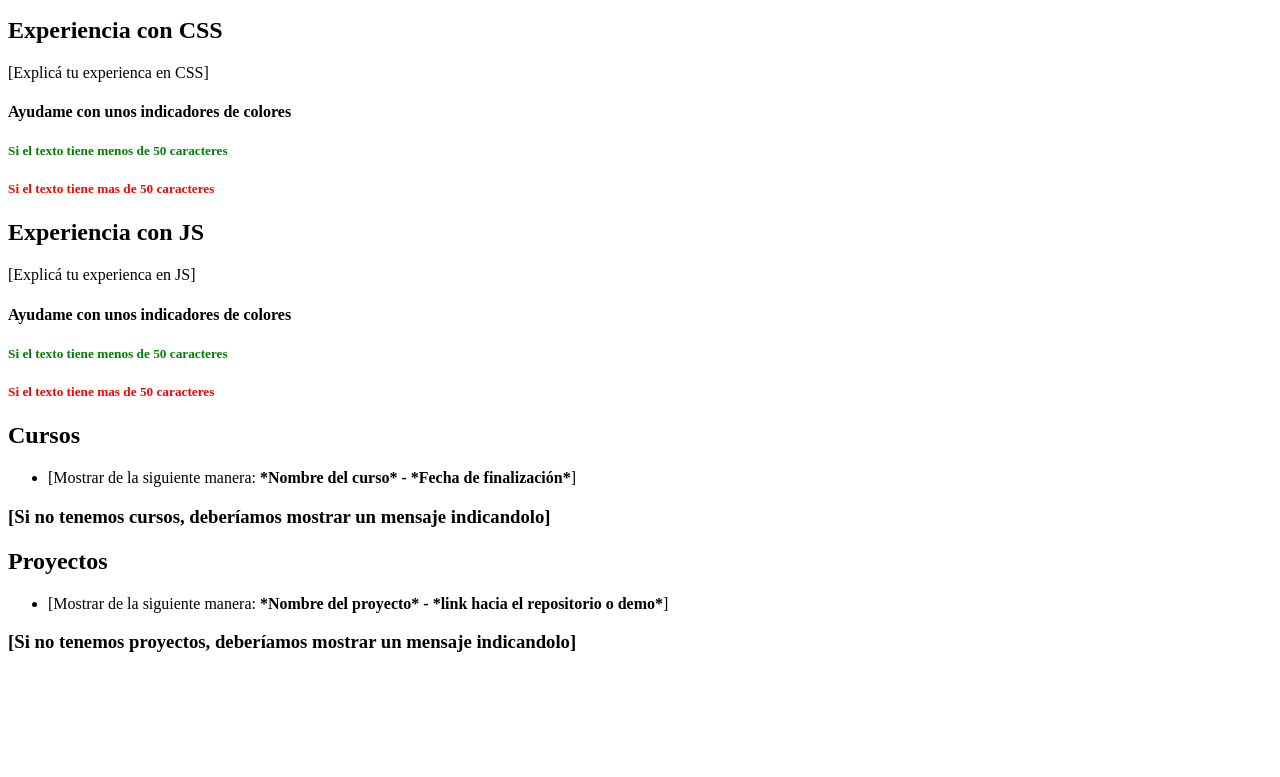
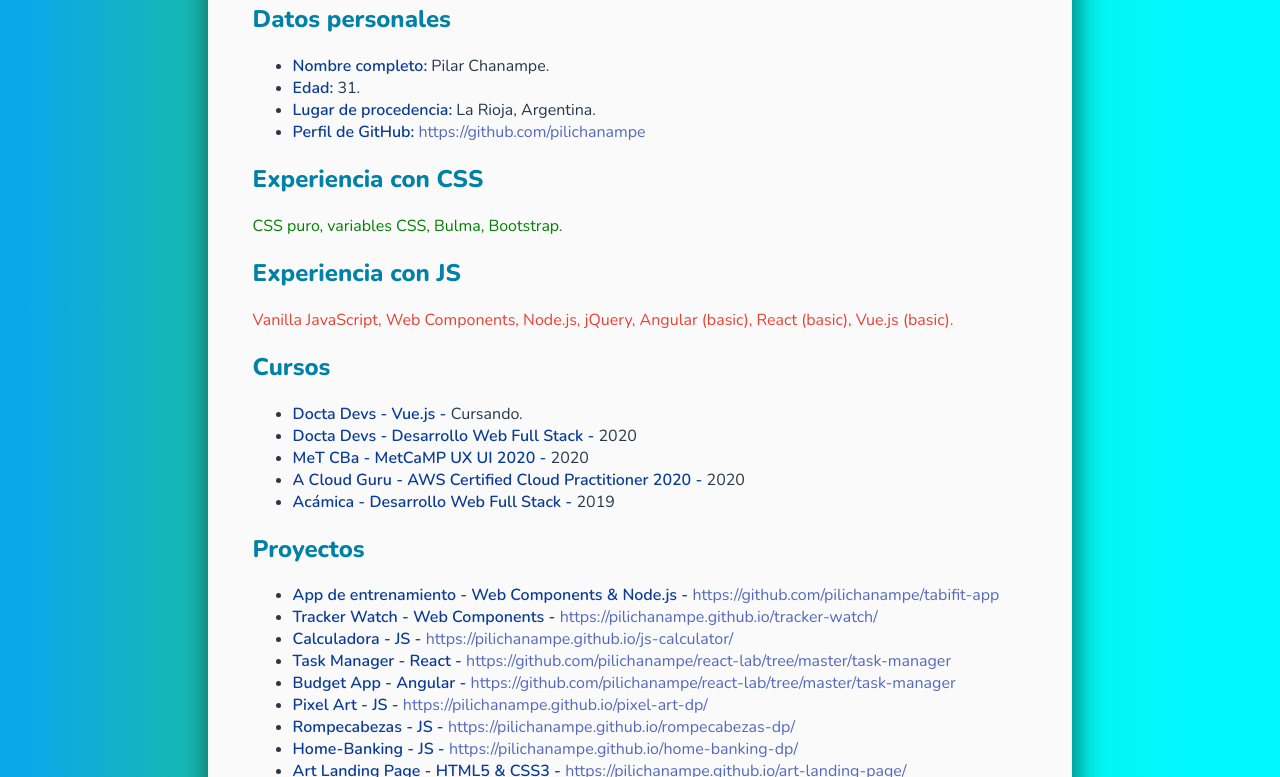
Before and after one commit to pilichanampe/primera-clase, a plain HTML site: page index.html in a window 1280 px wide. Shown: the part 202-979 px from the top of the page. Before the commit the page ends 874 px from the top, so only its background shows below. Drawn offline with nearby package versions, Linux system fonts and the light colour scheme.

Commit message:
changing styles

```diff
--- a/index.html
+++ b/index.html
@@ -3,6 +3,7 @@
 <head>
     <meta charset="UTF-8">
     <meta name="viewport" content="width=device-width, initial-scale=1.0">
+    <link href="https://fonts.googleapis.com/css2?family=Nunito:wght@300;400;600;800&display=swap" rel="stylesheet">
     <title>Primera Clase</title>
 
     <!-- Estilos -->
@@ -19,35 +20,35 @@
             <h1>Presentación en el curso de Vue.js</h1>
             <h2>Datos personales</h2>
             <ul>
-                <li>Nombre Completo: [Cómo el título lo dice se debe ver la concatenación del nombre y el apellido]</li>
-                <li>Edad: [Se debe calcular la edad a partir de la fecha de nacimiento]</li>
-                <li>Lugar de procedencia: [Agregar la variable y el valor para esto]</li>
-                <li>Perfil de github: [Agregar la variable y el valor para esto]</li>
+                <li><b>Nombre completo:</b> {{firstName}} {{lastName}}.</li>
+                <li><b>Edad:</b> {{ 2020 - yearOfBirth }}.</li>
+                <li><b>Lugar de procedencia:</b> {{ placeOfBirth }}, {{ nacionality }}.</li>
+                <li><b>Perfil de GitHub:</b> <a v-bind:href="gitHub" target="_blank">{{ gitHub }}</a></li>
             </ul>
             <h2>Experiencia con CSS</h2>
-                <p>{{cssExperience}}</p>
+                <p :style="lessThanFifty ? 'color: green' : 'color: #EB3F33'">{{cssExperience}}</p>
                 <!-- Esto se puede borrar -->
-                <h4>Ayudame con unos indicadores de colores</h4>
+
+                <!-- <h4>Ayudame con unos indicadores de colores</h4>
                 <h5 style="color: green">Si el texto tiene menos de 50 caracteres</h5>
-                <h5 style="color: red">Si el texto tiene mas de 50 caracteres</h5>
-                <!-- / -->
+                <h5 style="color: red">Si el texto tiene mas de 50 caracteres</h5>/ -->
             <h2>Experiencia con JS</h2>
-                <p>{{jsExperience}}</p>
+                <p :style="moreThanFifty ? 'color: #EB3F33' : 'color: green'">{{jsExperience}}</p>
                 <!-- Esto se puede borrar -->
-                <h4>Ayudame con unos indicadores de colores</h4>
+
+                <!--<h4>Ayudame con unos indicadores de colores</h4>
                 <h5 style="color: green">Si el texto tiene menos de 50 caracteres</h5>
-                <h5 style="color: red">Si el texto tiene mas de 50 caracteres</h5>
-                <!-- / -->
+                <h5 style="color: red">Si el texto tiene mas de 50 caracteres</h5> / -->
             <h2>Cursos</h2>
-                <ul>
-                    <li>[Mostrar de la siguiente manera: <b>*Nombre del curso* - *Fecha de finalización*</b>]</li>
-                </ul>
-                <h3>[Si no tenemos cursos, deberíamos mostrar un mensaje indicandolo]</h3>
+            <ul>
+                <li v-for="course in courses"><b>{{course.title}} - </b>{{ course.endDate }}</li>
+            </ul>
+            <!-- <h3>[Si no tenemos cursos, deberíamos mostrar un mensaje indicandolo]</h3> -->
             <h2>Proyectos</h2>
-                <ul>
-                    <li>[Mostrar de la siguiente manera: <b>*Nombre del proyecto* - *link hacia el repositorio o demo*</b>]</li>
-                </ul>
-                <h3>[Si no tenemos proyectos, deberíamos mostrar un mensaje indicandolo]</h3>
+            <ul>
+                <li v-for="project in projects"><b>{{project.title}} - </b><a v-bind:href="gitHub" target="_blank">{{ project.link }}</a></li>
+            </ul>
+                <!-- <h3>[Si no tenemos proyectos, deberíamos mostrar un mensaje indicandolo]</h3> -->
         </div>
     </div>
     <!-- / -->
@@ -60,19 +61,43 @@
 
                 // Datos personales
 
-                firstName: '',
-                lastName: '',
-                yearOfBirth: 2013,
+                firstName: 'Pilar',
+                lastName: 'Chanampe',
+                yearOfBirth: 1989,
+                // ***AGREGAR VARIABLES***
+                placeOfBirth: 'La Rioja',
+                nacionality: 'Argentina',
+                gitHub: 'https://github.com/pilichanampe',
 
-                // ***AGREGAR VARIABLES***
 
                 // Otros datos
 
-                cssExperience: '[Explicá tu experienca en CSS]', // Modíficá este texto
-                jsExperience: '[Explicá tu experienca en JS]', // Modificá este texto
-
-                courses: [], // Los objetos deberían tener una forma similar a {title: String, endDate: String}
-                projects: [], // Los objetos deberían tener una forma similar a {title: String, link: String}
+                cssExperience: 'CSS puro, variables CSS, Bulma, Bootstrap.', // Modíficá este texto
+                jsExperience: 'Vanilla JavaScript, Web Components, Node.js, jQuery, Angular (basic), React (basic), Vue.js (basic).', // Modificá este texto
+                lessThanFifty: true,
+                moreThanFifty: true,
+                courses: [
+                    {title: 'Docta Devs - Vue.js', endDate: 'Cursando.'},
+                    {title: 'Docta Devs - Desarrollo Web Full Stack', endDate: '2020'},
+                    {title: 'MeT CBa - MetCaMP UX UI 2020', endDate: '2020'},
+                    {title: 'A Cloud Guru - AWS Certified Cloud Practitioner 2020', endDate: '2020'},
+                    {title: 'Acámica - Desarrollo Web Full Stack', endDate: '2019'},
+                ], // Los objetos deberían tener una forma similar a {title: String, endDate: String}
+                projects: [
+                    {title: 'App de entrenamiento - Web Components & Node.js', link: 'https://github.com/pilichanampe/tabifit-app'},
+                    {title: 'Tracker Watch - Web Components', link: 'https://pilichanampe.github.io/tracker-watch/'},
+                    {title: 'Calculadora - JS', link: 'https://pilichanampe.github.io/js-calculator/'},
+                    {title: 'Task Manager - React', link: 'https://github.com/pilichanampe/react-lab/tree/master/task-manager'},
+                    {title: 'Budget App - Angular', link: 'https://github.com/pilichanampe/react-lab/tree/master/task-manager'},
+                    {title: 'Pixel Art - JS', link: 'https://pilichanampe.github.io/pixel-art-dp/'},
+                    {title: 'Rompecabezas - JS', link: ' https://pilichanampe.github.io/rompecabezas-dp/'},
+                    {title: 'Home-Banking - JS', link: 'https://pilichanampe.github.io/home-banking-dp/'},
+                    {title: 'Art Landing Page - HTML5 & CSS3', link: 'https://pilichanampe.github.io/art-landing-page/'},
+                    {title: 'McDoctas - HTML5, CSS3 & some JS', link: 'https://codepen.io/pilichanampe/full/zYvZaGW'},
+                    {title: 'Login Form - HTML5 y CSS3', link: 'https://codepen.io/pilichanampe/pen/bGdyBPG'},
+                    {title: 'Portada Libro - HTML5 & CSS3', link: 'https://codepen.io/pilichanampe/full/RwPvWMV'},
+                    {title: 'Perfil Personal - HTML5 & CSS3', link: 'https://codepen.io/pilichanampe/full/OJVroeL'}
+                ], // Los objetos deberían tener una forma similar a {title: String, link: String}
             }
         })
     </script>
--- a/main.css
+++ b/main.css
@@ -0,0 +1,53 @@
+* {
+	box-sizing: border-box;
+}
+
+html, body {
+	display: flex;
+	justify-content: center;
+	align-items: center;
+	margin: 0;
+	padding: 0;
+	font-family: 'Nunito', sans-serif;
+}
+
+body {
+  background: #088ec7;
+  background: linear-gradient(90deg, #0ba8e9 2%, #22c87b 28%, #00f9ff 92%);
+}
+
+
+
+#app {
+  background-color:#fafafa;
+  padding: 45px;
+  border-radius: 25px;
+  box-shadow: 3px 9px 22px 6px rgba(0,0,0,0.4);
+  margin: 30px;
+}
+h1 {
+  font-size: 3rem;
+  color:  #0d7e8d;
+}
+
+h2 {
+  color: #0081A7;
+}
+
+li {
+  color:#273849;
+}
+
+li b {
+  font-weight: 600;
+  color:  #0a3c97;
+}
+
+a {
+  text-decoration: none;
+  color: #5568be;
+}
+
+a:hover {
+	text-decoration-line: underline;
+}
```
